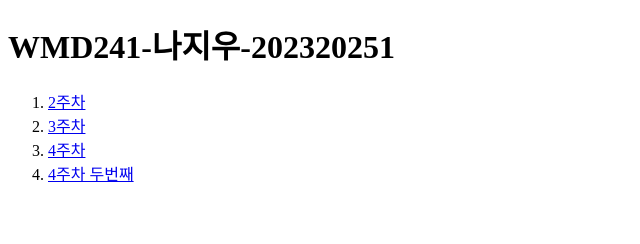
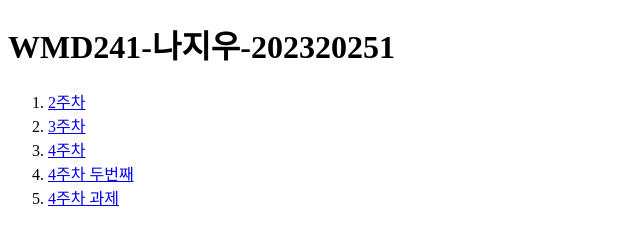
Before and after one commit to nxjiwxx/WMD241_202320251, a plain HTML site: page index.html in a window 1280 px wide. Shown: the whole page, without its empty margins (0-640 px from the left). Drawn offline with Linux system fonts and the light colour scheme.

Commit message:
0403_final

```diff
--- a/index.html
+++ b/index.html
@@ -12,6 +12,7 @@
       <li><a href="./src/w3/index.html">3주차</a></li>
       <li><a href="./src/w4/index.html">4주차</a></li>
       <li><a href="./src/w4/4-2.html">4주차 두번째</a></li>
+      <li><a href="./src/w4/assignment/w4.html">4주차 과제</a></li>
     </ol>
   </body>
 </html>
```
Also changed, not shown: src/w4/assignment/w4.html (renamed from src/w4/assignment/index.html).
